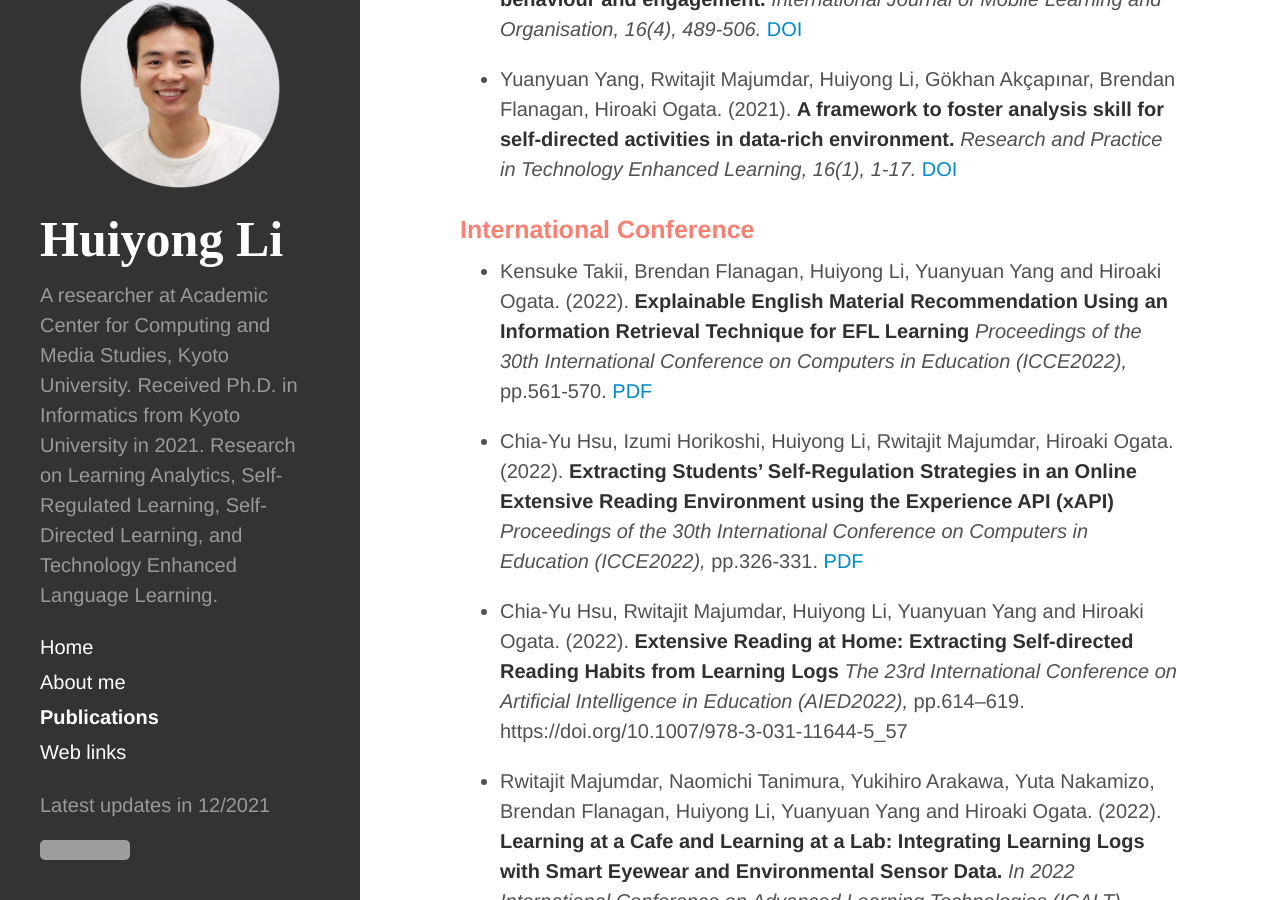
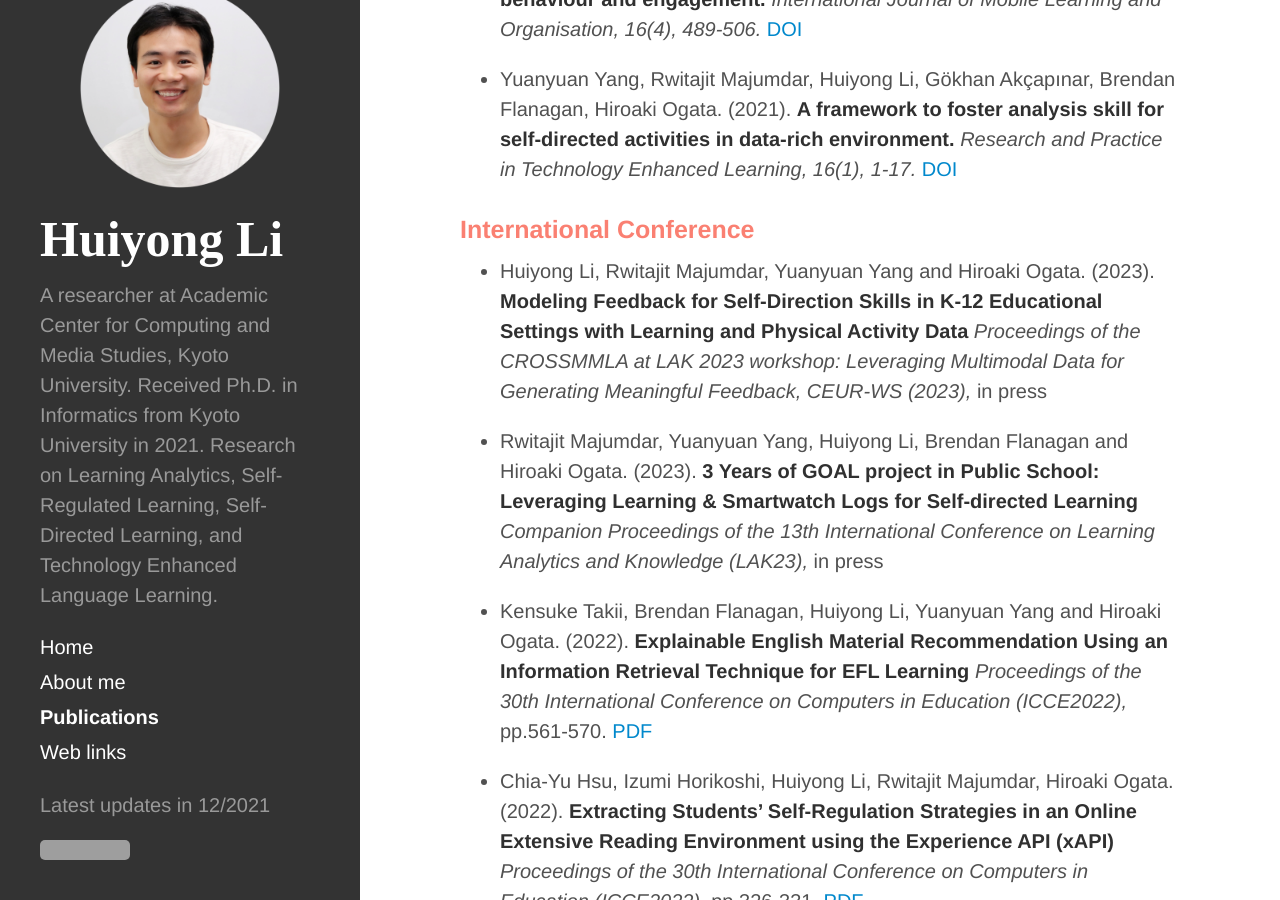
Before and after one commit to li-huiyong/li-huiyong.github.io, a Jekyll site: the page built from publications.md, in a window 1280 px wide and 900 px high, scrolled down 1049 px. Built offline with Jekyll 4.4.1, drawn with Linux system fonts in a browser that asks for light colours; nearby versions of some CDN libraries; some web fonts are replaced; grey boxes are pictures that could not be loaded.

Commit message:
add LAK papers

```diff
--- a/publications.md
+++ b/publications.md
@@ -23,6 +23,10 @@ ___
 
 
 ### <span style="color: Salmon; ">International Conference</span>
+
+* Huiyong Li, Rwitajit Majumdar, Yuanyuan Yang and Hiroaki Ogata. (2023). **Modeling Feedback for Self-Direction Skills in K-12 Educational Settings with Learning and Physical Activity Data** _Proceedings of the CROSSMMLA at LAK 2023 workshop: Leveraging Multimodal Data for Generating Meaningful Feedback, CEUR-WS (2023),_ in press
+
+* Rwitajit Majumdar, Yuanyuan Yang, Huiyong Li, Brendan Flanagan and Hiroaki Ogata. (2023). **3 Years of GOAL project in Public School: Leveraging Learning & Smartwatch Logs for Self-directed Learning** _Companion Proceedings of the 13th International Conference on Learning Analytics and Knowledge (LAK23),_ in press
 
 * Kensuke Takii, Brendan Flanagan, Huiyong Li, Yuanyuan Yang and Hiroaki Ogata. (2022). **Explainable English Material Recommendation Using an Information Retrieval Technique for EFL Learning** _Proceedings of the 30th International Conference on Computers in Education (ICCE2022),_ pp.561-570. [PDF](https://www.researchgate.net/publication/365821565_Explainable_English_Material_Recommendation_Using_an_Information_Retrieval_Technique_for_EFL_Learning){:target="_blank"}
 
```
